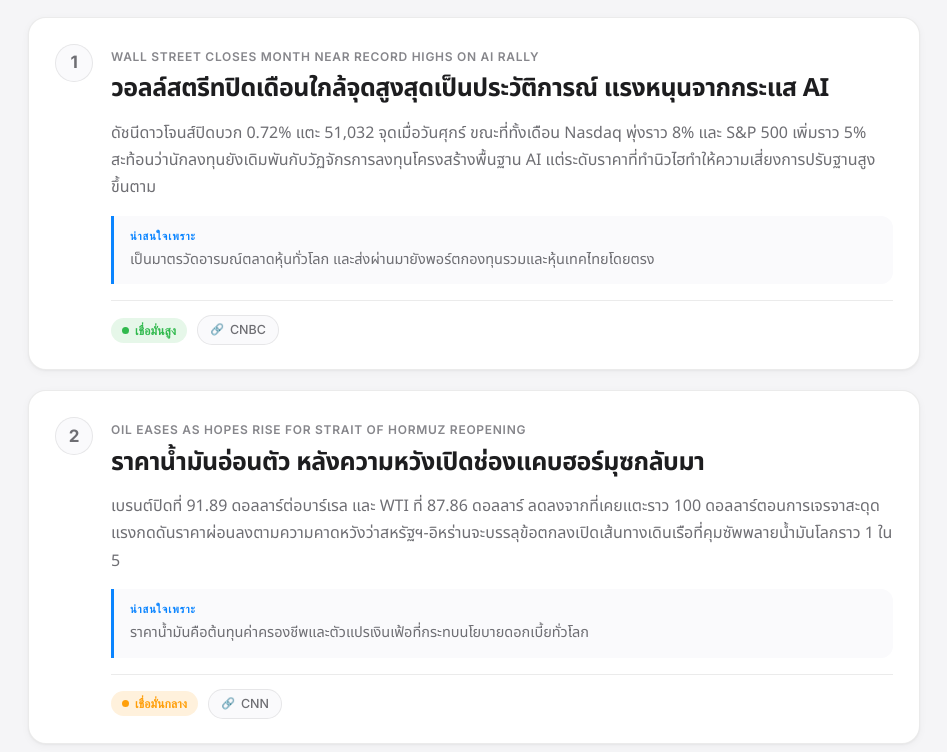
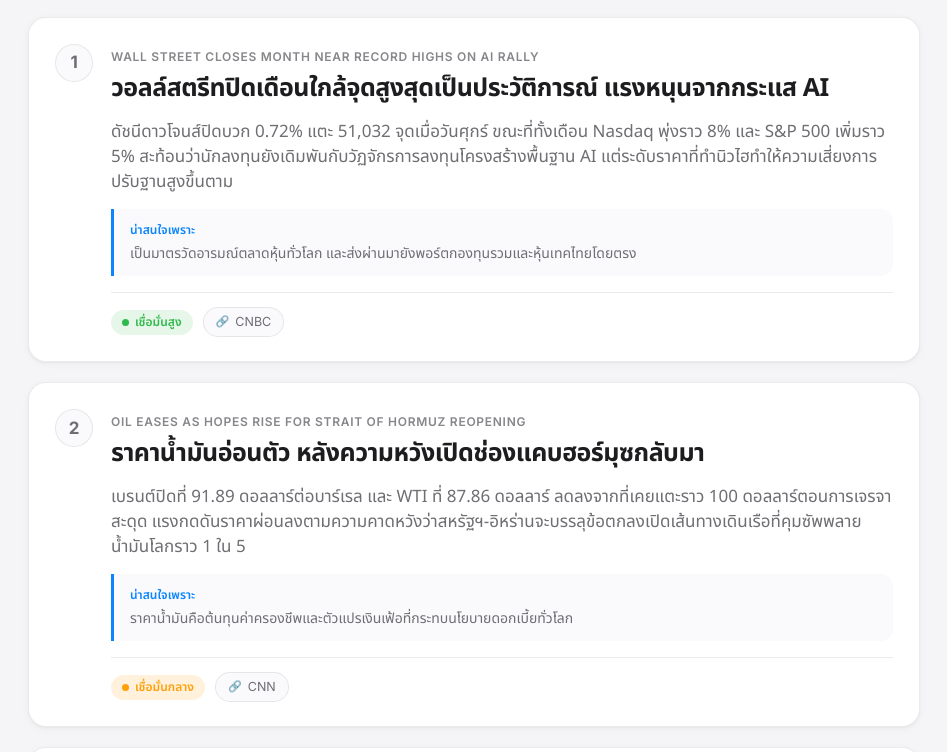
Before and after one commit to Tusgof/Financial-News, a plain HTML site: page index.html in a window 1280 px wide. Shown: the part 708-1460 px from the top of the page, without its empty margins (166-1113 px from the left). Drawn offline with nearby package versions, Linux system fonts and the light colour scheme.

Commit message:
Fix Thai font on why-label and conf-pill; apply Apple design spec
- news-card__why-label: --font-sans → --font-thai, weight 700→600, remove uppercase/letter-spacing
- conf-pill: --font-sans → --font-thai, remove positive letter-spacing
- news-card__analysis: 16px→17px, line-height 1.7→1.47 (Apple body spec)
- news-card__why-text: 14.5px→14px, line-height 1.6→1.43 (Apple caption spec)
- source-chip: font-weight 500→400 (Apple weight ladder: 300/400/600/700, no 500)

Co-Authored-By: Claude Sonnet 4.6 <noreply@anthropic.com>

```diff
--- a/assets/css/style.css
+++ b/assets/css/style.css
@@ -356,9 +356,9 @@ a { color: inherit; text-decoration: none; }
 
 /* Analysis paragraph */
 .news-card__analysis {
-  font-size: 16px;
+  font-size: 17px;
   color: var(--text-secondary);
-  line-height: 1.7;
+  line-height: 1.47;
   margin: 0;
 }
 .news-card__analysis strong { color: var(--text); font-weight: 600; }
@@ -375,17 +375,15 @@ a { color: inherit; text-decoration: none; }
   border-radius: 0 var(--radius-sm) var(--radius-sm) 0;
 }
 .news-card__why-label {
-  font-family: var(--font-sans);
-  font-size: 11px;
-  font-weight: 700;
-  letter-spacing: 0.08em;
-  text-transform: uppercase;
+  font-family: var(--font-thai);
+  font-size: 12px;
+  font-weight: 600;
   color: var(--accent);
 }
 .news-card__why-text {
-  font-size: 14.5px;
+  font-size: 14px;
   color: var(--text-secondary);
-  line-height: 1.6;
+  line-height: 1.43;
 }
 
 /* Meta row (confidence + source) */
@@ -412,12 +410,11 @@ a { color: inherit; text-decoration: none; }
   display: inline-flex;
   align-items: center;
   gap: 6px;
-  font-family: var(--font-sans);
+  font-family: var(--font-thai);
   font-size: 12px;
   font-weight: 600;
   padding: 3px 11px;
   border-radius: 980px;
-  letter-spacing: 0.01em;
 }
 .conf-pill::before { content: ""; width: 7px; height: 7px; border-radius: 50%; background: currentColor; }
 .conf-pill.is-high { color: var(--conf-high); background: rgba(48, 185, 77, 0.12); }
@@ -431,7 +428,7 @@ a { color: inherit; text-decoration: none; }
   gap: 6px;
   font-family: var(--font-sans);
   font-size: 12.5px;
-  font-weight: 500;
+  font-weight: 400;
   color: var(--text-secondary);
   background: var(--bg-subtle);
   border: 1px solid var(--border);
```
